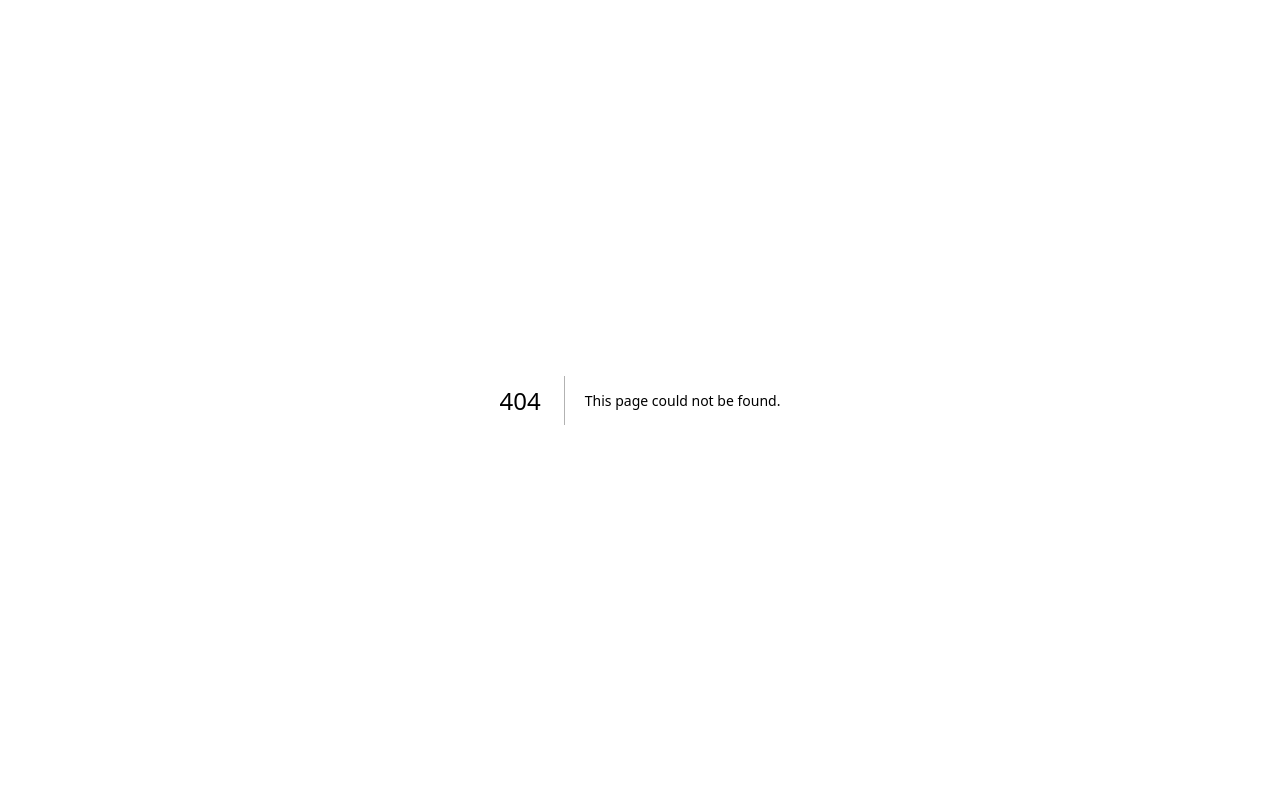
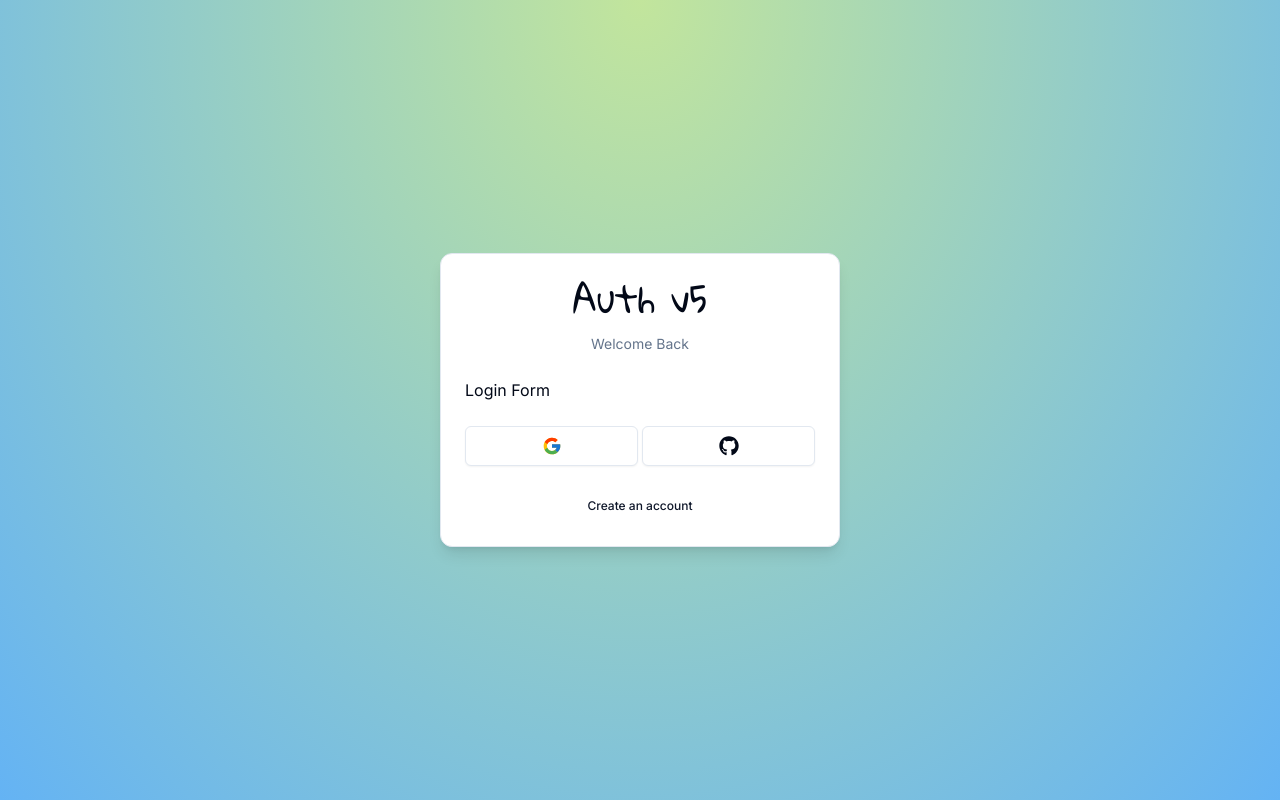
Before and after one commit to Gautam-Hegde/Auth-v5, a Next.js app: page /auth/login in a window 1280 px wide. Before the commit this address had no page. Built offline with nearby package versions, Linux system fonts and the light colour scheme.

Commit message:
chore; card wrapper

```diff
--- /dev/null
+++ b/app/auth/layout.tsx
@@ -0,0 +1,12 @@
+const AuthLayout = ({ children}:
+    {
+        children: React.ReactNode
+    }) =>{
+    return (
+        <div className="h-full flex items-center justify-center bg-[radial-gradient(ellipse_at_top,_var(--tw-gradient-stops))] from-[#c2e59c] to-[#64b3f4]">
+            {children}
+        </div>
+    )
+}
+
+export default AuthLayout;
--- /dev/null
+++ b/app/auth/login/page.tsx
@@ -0,0 +1,10 @@
+import { LoginForm } from "@/components/auth/login-form";
+
+
+const LoginPage = () =>{
+    return (
+       <LoginForm/>
+    )
+}
+
+export default LoginPage;
--- /dev/null
+++ b/components/auth/back-button.tsx
@@ -0,0 +1,23 @@
+"use client";
+import Link from "next/link";
+import { Button } from "../ui/button";
+
+interface BackButtonProps {
+    label: string;
+    href: string;
+}
+
+export const BackButton = ({ label, href }:BackButtonProps) => {
+  return (
+    <Button
+    variant={"link"}
+    className="font-medium  w-full "
+    size={"sm"}
+    asChild
+    >
+        <Link href={href}>
+            {label}
+        </Link>
+    </Button>
+  );
+};
--- /dev/null
+++ b/components/auth/card-wrapper.tsx
@@ -0,0 +1,47 @@
+"use client";
+
+import { Card, CardContent, CardFooter, CardHeader } from "../ui/card";
+import { BackButton } from "./back-button";
+import { Header } from "./header";
+import { Social } from "./social";
+
+interface CradWrapperProps {
+  children: React.ReactNode;
+  headerLabel: string;
+  backButtonLabel: string;
+  backButtonHref: string;
+  showSocial?: boolean;
+}
+
+export const CardWrapper = ({
+  children,
+  headerLabel,
+  backButtonLabel,
+  backButtonHref,
+  showSocial,
+}: CradWrapperProps) => {
+  return (
+  <Card className="w-[400px] shadow-lg">
+    <CardHeader>
+      <Header label={headerLabel} />
+    </CardHeader>
+    <CardContent>
+    {children}
+    </CardContent>
+    {showSocial && (
+      <CardFooter>
+        <Social/>
+      </CardFooter>
+    )}
+    <CardFooter>
+      <BackButton
+      label={backButtonLabel}
+      href={backButtonHref}
+
+      />
+
+
+    </CardFooter>
+
+  </Card>);
+};
--- /dev/null
+++ b/components/auth/header.tsx
@@ -0,0 +1,22 @@
+import { cn } from "@/lib/utils";
+import { Gloria_Hallelujah } from "next/font/google";
+const fontGloria = Gloria_Hallelujah({
+  weight: "400",
+  display: "swap",
+  subsets: ["latin"],
+});
+
+interface HeaderProps {
+  label: string;
+}
+
+export const Header = ({ label }: HeaderProps) => {
+  return (
+    <div className="w-full flex flex-col gap-4 items-center justify-center">
+      <h1 className={cn("text-4xl font-medium", fontGloria.className)}>
+        Auth v5
+      </h1>
+      <p className="text-muted-foreground text-sm">{label}</p>
+    </div>
+  );
+};
--- /dev/null
+++ b/components/auth/login-form.tsx
@@ -0,0 +1,14 @@
+import { CardWrapper } from "./card-wrapper"
+
+export const LoginForm = ()=>{
+    return(
+        <CardWrapper
+        headerLabel="Welcome Back"
+        backButtonLabel="Create an account"
+        backButtonHref="/auth/register"
+        showSocial
+        >
+           Login Form
+        </CardWrapper>
+    )
+}
--- /dev/null
+++ b/components/auth/social.tsx
@@ -0,0 +1,28 @@
+"use client";
+
+import { FcGoogle } from "react-icons/fc";
+import { FaGithub } from "react-icons/fa";
+import { Button } from "../ui/button";
+
+export const Social = () => {
+  return (
+    <div className="flex items-center w-full gap-x-1">
+      <Button
+        size={"lg"}
+        className="w-full"
+        variant={"outline"}
+        onClick={() => {}}
+      >
+        <FcGoogle className="h-5 w-5" />
+      </Button>
+      <Button
+        size={"lg"}
+        className="w-full"
+        variant={"outline"}
+        onClick={() => {}}
+      >
+        <FaGithub className="h-5 w-5" />
+      </Button>
+    </div>
+  );
+};
--- /dev/null
+++ b/components/ui/card.tsx
@@ -0,0 +1,76 @@
+import * as React from "react"
+
+import { cn } from "@/lib/utils"
+
+const Card = React.forwardRef<
+  HTMLDivElement,
+  React.HTMLAttributes<HTMLDivElement>
+>(({ className, ...props }, ref) => (
+  <div
+    ref={ref}
+    className={cn(
+      "rounded-xl border bg-card text-card-foreground shadow",
+      className
+    )}
+    {...props}
+  />
+))
+Card.displayName = "Card"
+
+const CardHeader = React.forwardRef<
+  HTMLDivElement,
+  React.HTMLAttributes<HTMLDivElement>
+>(({ className, ...props }, ref) => (
+  <div
+    ref={ref}
+    className={cn("flex flex-col space-y-1.5 p-6", className)}
+    {...props}
+  />
+))
+CardHeader.displayName = "CardHeader"
+
+const CardTitle = React.forwardRef<
+  HTMLParagraphElement,
+  React.HTMLAttributes<HTMLHeadingElement>
+>(({ className, ...props }, ref) => (
+  <h3
+    ref={ref}
+    className={cn("font-semibold leading-none tracking-tight", className)}
+    {...props}
+  />
+))
+CardTitle.displayName = "CardTitle"
+
+const CardDescription = React.forwardRef<
+  HTMLParagraphElement,
+  React.HTMLAttributes<HTMLParagraphElement>
+>(({ className, ...props }, ref) => (
+  <p
+    ref={ref}
+    className={cn("text-sm text-muted-foreground", className)}
+    {...props}
+  />
+))
+CardDescription.displayName = "CardDescription"
+
+const CardContent = React.forwardRef<
+  HTMLDivElement,
+  React.HTMLAttributes<HTMLDivElement>
+>(({ className, ...props }, ref) => (
+  <div ref={ref} className={cn("p-6 pt-0", className)} {...props} />
+))
+CardContent.displayName = "CardContent"
+
+const CardFooter = React.forwardRef<
+  HTMLDivElement,
+  React.HTMLAttributes<HTMLDivElement>
+>(({ className, ...props }, ref) => (
+  <div
+    ref={ref}
+    className={cn("flex items-center p-6 pt-0", className)}
+    {...props}
+  />
+))
+CardFooter.displayName = "CardFooter"
+
+export { Card, CardHeader, CardFooter, CardTitle, CardDescription, CardContent }
--- a/package.json
+++ b/package.json
@@ -16,6 +16,7 @@
     "next": "14.1.0",
     "react": "^18",
     "react-dom": "^18",
+    "react-icons": "^5.0.1",
     "tailwind-merge": "^2.2.1",
     "tailwindcss-animate": "^1.0.7"
   },
```
Also changed, not shown: 1 other file (tests, documents, lock files or other folders).
